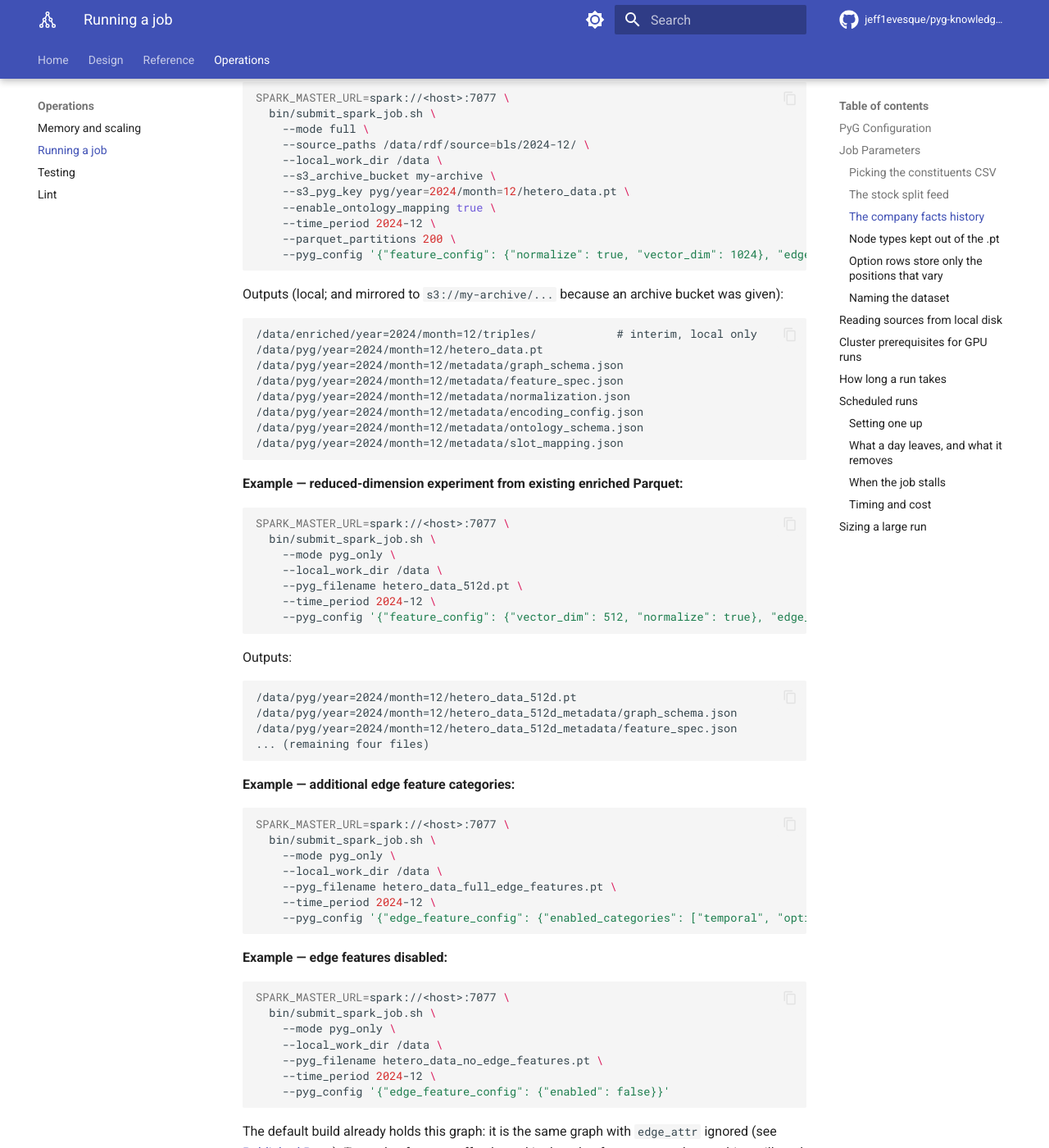
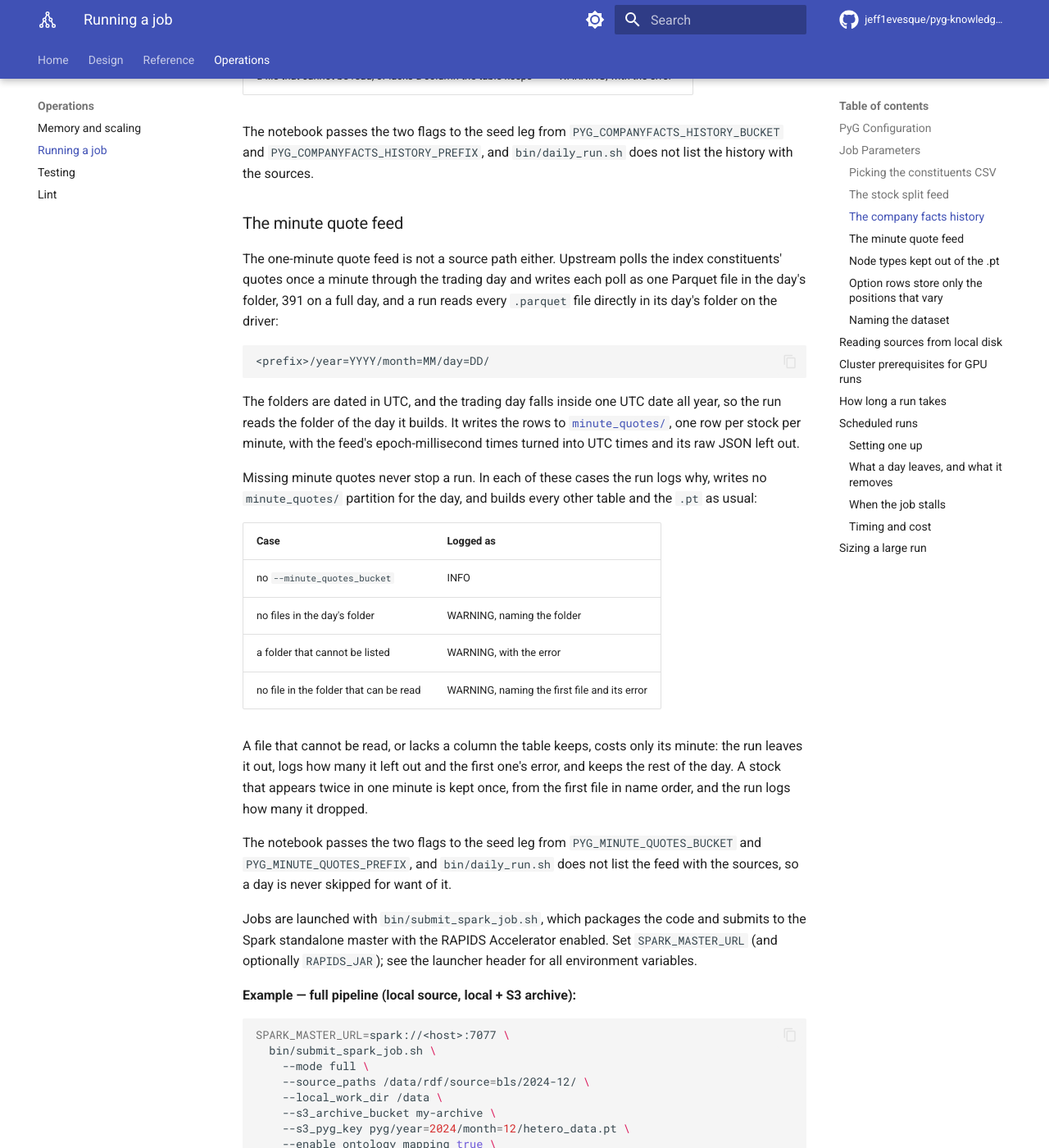
Before and after one commit to jeff1evesque/pyg-knowledge-graph-builder, an MkDocs documentation site: the page built from documentation/operations/running-a-job.md, in a window 1280 px wide and 1400 px high, scrolled down 10203 px. Shown: the whole window at 82% size. Built offline with MkDocs 1.6.1 and Material for MkDocs 9.7.7, drawn with Linux system fonts in a browser that asks for light colours; comment, search, counter and statistics services are not loaded; some of the changed text lies outside the part shown.

Commit message:
#479: running-a-job.md, the minute feed's flags and what a missing day logs

````diff
--- a/documentation/operations/running-a-job.md
+++ b/documentation/operations/running-a-job.md
@@ -77,6 +77,8 @@ When config is empty, sensible defaults are inferred from the data.
 | `--stock_splits_prefix` | No | `""` | Where the feed's `year=` folders sit in `--stock_splits_bucket`. Empty is the bucket's root |
 | `--companyfacts_history_bucket` | No | `""` | S3 bucket holding the SEC company facts history. The numbers filed on the run's day become the [`companyfacts/`](../reference/tables.md#companyfacts) query table. Unset, there is no `companyfacts/` table and nothing else changes; see [The company facts history](#the-company-facts-history) |
 | `--companyfacts_history_prefix` | No | `""` | Where the history's `YYYY.snappy.parquet` files sit in `--companyfacts_history_bucket`, such as `raw/source=sec/feed=companyfacts`. Empty is the bucket's root |
+| `--minute_quotes_bucket` | No | `""` | S3 bucket holding the one-minute quote feed. The day's files become the [`minute_quotes/`](../reference/tables.md#minute_quotes) query table. Unset, there is no `minute_quotes/` table and nothing else changes; see [The minute quote feed](#the-minute-quote-feed) |
+| `--minute_quotes_prefix` | No | `""` | Where the feed's `year=` folders sit in `--minute_quotes_bucket`. Empty is the bucket's root |
 
 Metadata files are always written when mode is `full` or `pyg_only`. Mode `enrichment_only` does not produce metadata files (no PyG graph is built in that mode).
 
@@ -179,6 +181,44 @@ the `.pt` as usual:
 The notebook passes the two flags to the seed leg from
 `PYG_COMPANYFACTS_HISTORY_BUCKET` and `PYG_COMPANYFACTS_HISTORY_PREFIX`, and
 `bin/daily_run.sh` does not list the history with the sources.
+
+### The minute quote feed
+
+The one-minute quote feed is not a source path either. Upstream polls the index
+constituents' quotes once a minute through the trading day and writes each poll
+as one Parquet file in the day's folder, 391 on a full day, and a run reads every
+`.parquet` file directly in its day's folder on the driver:
+
+```
+<prefix>/year=YYYY/month=MM/day=DD/
+```
+
+The folders are dated in UTC, and the trading day falls inside one UTC date all
+year, so the run reads the folder of the day it builds. It writes the rows to
+[`minute_quotes/`](../reference/tables.md#minute_quotes), one row per stock per
+minute, with the feed's epoch-millisecond times turned into UTC times and its
+raw JSON left out.
+
+Missing minute quotes never stop a run. In each of these cases the run logs why,
+writes no `minute_quotes/` partition for the day, and builds every other table
+and the `.pt` as usual:
+
+| Case | Logged as |
+|---|---|
+| no `--minute_quotes_bucket` | INFO |
+| no files in the day's folder | WARNING, naming the folder |
+| a folder that cannot be listed | WARNING, with the error |
+| no file in the folder that can be read | WARNING, naming the first file and its error |
+
+A file that cannot be read, or lacks a column the table keeps, costs only its
+minute: the run leaves it out, logs how many it left out and the first one's
+error, and keeps the rest of the day. A stock that appears twice in one minute
+is kept once, from the first file in name order, and the run logs how many it
+dropped.
+
+The notebook passes the two flags to the seed leg from `PYG_MINUTE_QUOTES_BUCKET`
+and `PYG_MINUTE_QUOTES_PREFIX`, and `bin/daily_run.sh` does not list the feed
+with the sources, so a day is never skipped for want of it.
 
 Jobs are launched with `bin/submit_spark_job.sh`, which packages the code
 and submits to the Spark standalone master with the RAPIDS Accelerator
````
